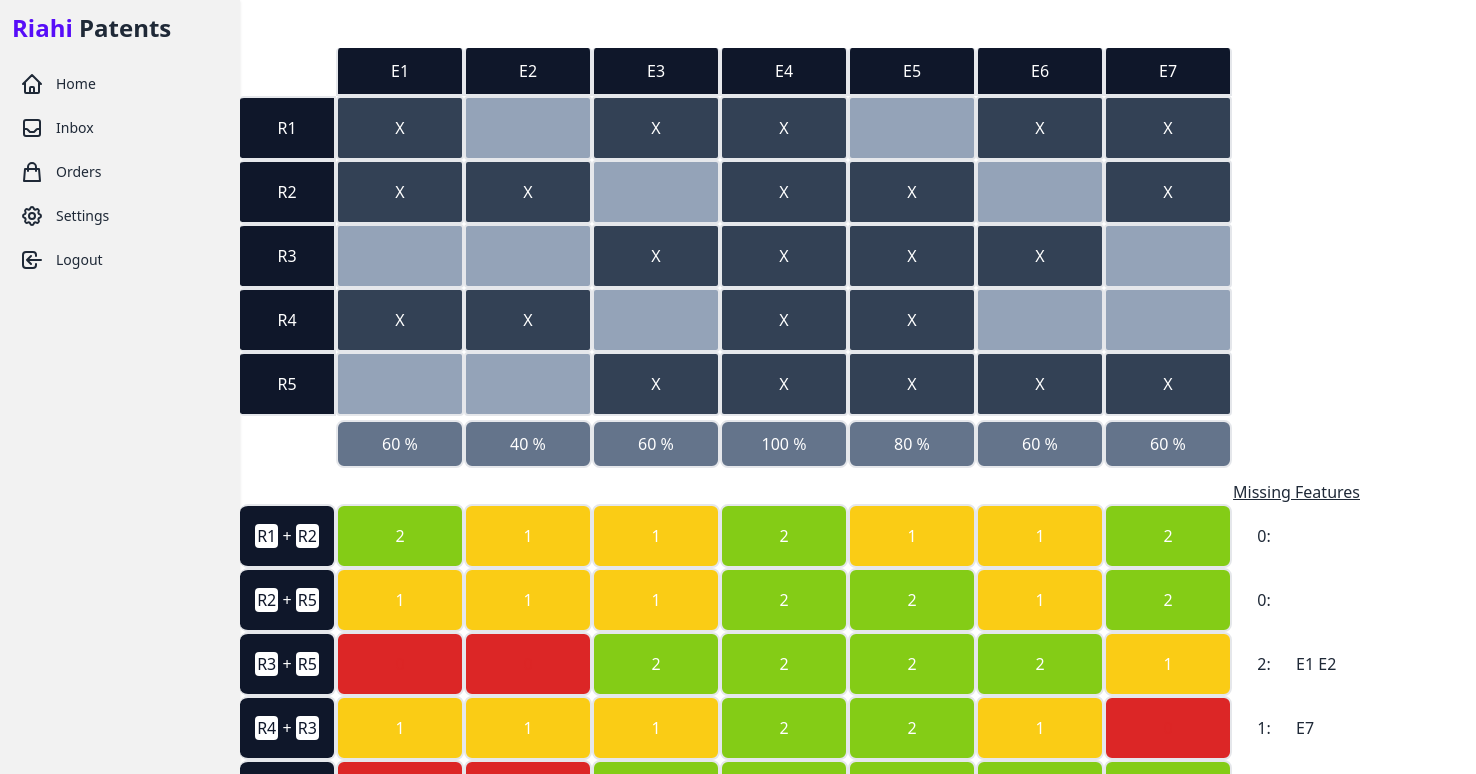
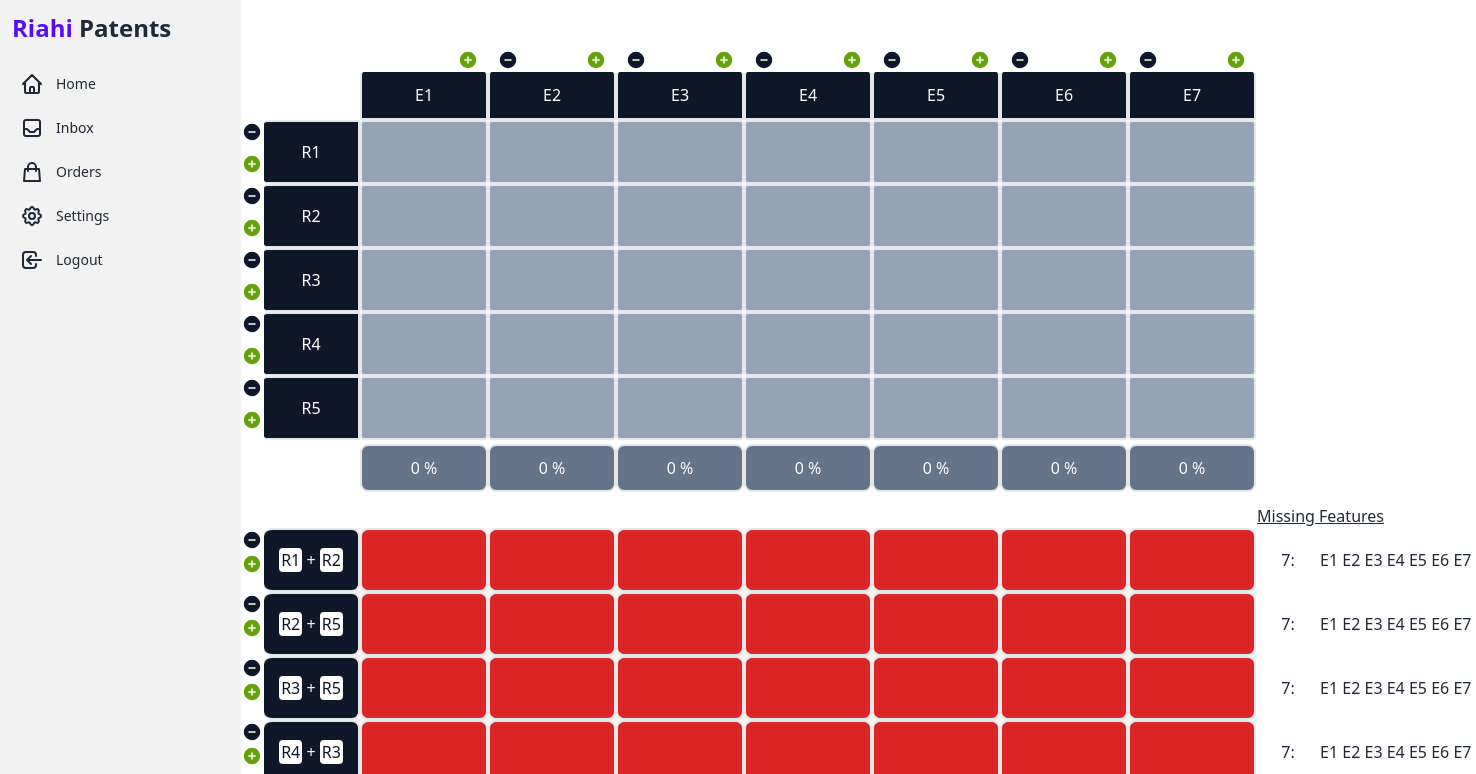
Before and after one commit to ssjkhan/rp-dashboard-tha, a React app: page / in a window 1280 px wide. Shown: the top 774 px of the page, 1476 px wide, since content can reach past the window. Built offline with nearby package versions, Linux system fonts and the light colour scheme.

Commit message:
feat: add and delete columns of elements

```diff
--- a/src/features/api/dataSlice.ts
+++ b/src/features/api/dataSlice.ts
@@ -12,16 +12,9 @@ type dataState = {
 
 const initialState: dataState = {
   // intialize array with 7 elements and 5 rows
-  data: (function () {
-    // initArray safe as number[][] from intialization
-    const initArray = [] as number[][];
-    for (let i = 0; i < 5; i++) {
-      initArray.push(Array.from({ length: 7 }, (v, j) => {
-        return Math.round(Math.random());
-      }));
-    }
-    return initArray;
-  })(),
+  data: Array.from({ length: 5 }).fill(
+    Array.from({ length: 7 }).fill(0),
+  ) as number[][],
   rowCount: 5,
   colCount: 7,
 };
@@ -55,15 +48,26 @@ export const dataSlice = createSlice({
     },
     addCol: (state, action: PayloadAction<AddColPayload>) => {
       const { index } = action.payload;
-      state.data.splice(index - 1, 0, []);
+      const updatedData = state.data;
+
+      updatedData.forEach((col) => {
+        col.splice(index + 1, 0, 0);
+      });
+      state.data = updatedData;
+      state.colCount += 1;
     },
     deleteCol: (state, action: PayloadAction<DeleteColPayload>) => {
       const { index } = action.payload;
-      for (let row = 0; row < state.data.length; row++) {
-        if (state.data.length > 1) {
-          state.data[row].splice(index, 1);
+      const updatedData = state.data;
+
+      for (let row = 0; row < updatedData.length; row++) {
+        if (updatedData.length > 1) {
+          updatedData[row].splice(index, 1);
         }
       }
+
+      state.data = updatedData;
+      state.colCount -= 1;
     },
   },
 });
--- a/src/features/data-table/DataCell.tsx
+++ b/src/features/data-table/DataCell.tsx
@@ -1,6 +1,7 @@
-import { FormEvent, useState } from "react";
+import { FormEvent, useEffect, useState } from "react";
 import { useAppDispatch, useAppSelector } from "../../app/hooks";
 import {
+  selectDataAll,
   selectDataCell,
   updateData,
   UpdateDataPayload,
@@ -18,6 +19,10 @@ function DataCell(props: DataCellProps) {
   const cellData = useAppSelector((state) => selectDataCell(state, row, col));
   const [val, setVal] = useState(DataToSymbol(cellData));
   const dispatch = useAppDispatch();
+
+  useEffect(() => {
+    setVal(DataToSymbol(cellData));
+  }, [cellData]);
 
   // Variable tailwind styling
   const cellClass =
--- a/src/features/data-table/DataTable.tsx
+++ b/src/features/data-table/DataTable.tsx
@@ -1,5 +1,5 @@
-import { useAppDispatch, useAppSelector } from "../../app/hooks";
-
+import { useAppSelector } from "../../app/hooks";
+import { useEffect } from "react";
 import { selectDataAll } from "../api/dataSlice";
 import HeaderRow from "./HeaderRow";
 import DataRow from "./DataRow";
@@ -9,9 +9,10 @@ import RowLabel from "./RowLabel";
 type DataTableProps = {};
 
 function DataTable({}: DataTableProps) {
-  const dispatch = useAppDispatch();
   const data = useAppSelector(selectDataAll);
-
+  useEffect(() => {
+    console.table(data);
+  }, [data]);
   return (
     <div>
       <div className="flex">
--- a/src/features/data-table/HeaderCell.tsx
+++ b/src/features/data-table/HeaderCell.tsx
@@ -1,12 +1,62 @@
+import { useAppDispatch } from "../../app/hooks";
+import {
+  addCol,
+  AddColPayload,
+  deleteCol,
+  DeleteColPayload,
+} from "../api/dataSlice";
+import AddBtn from "../../components/buttons/AddBtn";
+import RemoveBtn from "../../components/buttons/RemoveBtn";
+
 type HeaderCellProps = {
   index: number;
 };
 
 function HeaderCell(props: HeaderCellProps) {
   const { index } = props;
+  const dispatch = useAppDispatch();
+  const isFirstCol = index === 0;
+
+  const handleAddBtnClick = () => {
+    const action: AddColPayload = {
+      index: index,
+    };
+    dispatch(addCol(action));
+  };
+
+  const handleRemoveBtnClick = () => {
+    const action: DeleteColPayload = {
+      index: index,
+    };
+
+    dispatch(deleteCol(action));
+  };
+
   return (
-    <div className="w-16 lg:w-32 h-6 lg:h-12 flex place-content-center items-center text-center text-white bg-slate-900 border-x-2 border-b-2 rounded-t">
-      E{index + 1}
+    <div>
+      {isFirstCol
+        ? (
+          <div className="text-white flex justify-end px-2">
+            <div onClick={() => handleAddBtnClick()}>
+              <AddBtn />
+            </div>
+          </div>
+        )
+        : (
+          <div className="text-white flex justify-between">
+            <div className="px-2 " onClick={() => handleRemoveBtnClick()}>
+              <RemoveBtn />
+            </div>{" "}
+            <div className="px-2" onClick={() => handleAddBtnClick()}>
+              <AddBtn />
+            </div>
+          </div>
+        )}
+      <div className="w-16 lg:w-32 h-6 lg:h-12 flex place-content-center items-center text-center text-center text-white bg-slate-900 border-x-2 border-b-2 rounded-t">
+        <div>
+          E{index + 1}
+        </div>
+      </div>
     </div>
   );
 }
--- a/src/features/data-table/RowLabel.tsx
+++ b/src/features/data-table/RowLabel.tsx
@@ -1,5 +1,7 @@
 import { useAppSelector } from "../../app/hooks";
 import { selectDataSize } from "../api/dataSlice";
+import AddBtn from "../../components/buttons/AddBtn";
+import RemoveBtn from "../../components/buttons/RemoveBtn";
 
 type RowLabelProps = {};
 
@@ -9,15 +11,23 @@ function RowLabel(props: RowLabelProps) {
 
   return (
     <div>
+      <div className="h-4 lg:h-6">&nbsp;</div>
       <div className="bg-transparent w-16 h-6 lg:w-24 lg:h-12">&nbsp;</div>
 
       {labelArr.map((_, index: number) => {
         return (
-          <div
-            key={`label-dataRow-${index}`}
-            className="w-16 h-8 lg:w-24 lg:h-16 border-y-2 border-r-2 flex place-content-center items-center bg-slate-900 text-white rounded-l"
-          >
-            {`R${index + 1}`}
+          <div className="flex" key={`label-dataRow-${index}`}>
+            <div className="flex-col justify-between">
+              <div className="text-white ">
+                <RemoveBtn />
+              </div>
+              <div className="text-white py-2">
+                <AddBtn />
+              </div>
+            </div>
+            <div className="w-16 h-8 lg:w-24 lg:h-16 border-y-2 border-r-2 flex place-content-center items-center bg-slate-900 text-white rounded-l">
+              {`R${index + 1}`}
+            </div>
           </div>
         );
       })}
--- a/src/features/eval-table/RowLabel.tsx
+++ b/src/features/eval-table/RowLabel.tsx
@@ -12,6 +12,41 @@ function RowLabel(props: RowLabelPropsType) {
         {Array.from({ length: countStatements }).map(
           (_: unknown, index: number) => {
             return (
+              <div className="flex">
+                <div className="text-white flex-col">
+                  <div>
+                    <svg
+                      xmlns="http://www.w3.org/2000/svg"
+                      fill="none"
+                      viewBox="0 0 24 24"
+                      strokeWidth={1.5}
+                      stroke="currentColor"
+                      className="w-4 lg:w-6 h-4 lg:h-6 fill-slate-900"
+                    >
+                      <path
+                        strokeLinecap="round"
+                        strokeLinejoin="round"
+                        d="M15 12H9m12 0a9 9 0 11-18 0 9 9 0 0118 0z"
+                      />
+                    </svg>
+                  </div>
+                  <div>
+                    <svg
+                      xmlns="http://www.w3.org/2000/svg"
+                      fill="none"
+                      viewBox="0 0 24 24"
+                      strokeWidth={1.5}
+                      stroke="currentColor"
+                      className="w-4 lg:w-6 h-4 lg:h-6 flex-no-shrink fill-lime-600"
+                    >
+                      <path
+                        strokeLinecap="round"
+                        strokeLinejoin="round"
+                        d="M12 9v6m3-3H9m12 0a9 9 0 11-18 0 9 9 0 0118 0z"
+                      />
+                    </svg>
+                  </div>
+                </div>
                 <div
                   key={`evalRowLabel-${index}`}
                   className="w-16 h-8 lg:w-24 lg:h-16 border-y-2 border-r-2 flex place-content-center items-center bg-slate-900 text-white rounded-lg"
@@ -19,6 +54,7 @@ function RowLabel(props: RowLabelPropsType) {
                   <EvalOperand evalIndex={index} position={1} />
                   <div>&nbsp;+&nbsp;</div>
                   <EvalOperand evalIndex={index} position={2} />
+                </div>
               </div>
             );
           },
```
Lines whose indentation alone changed are shown as unchanged.
